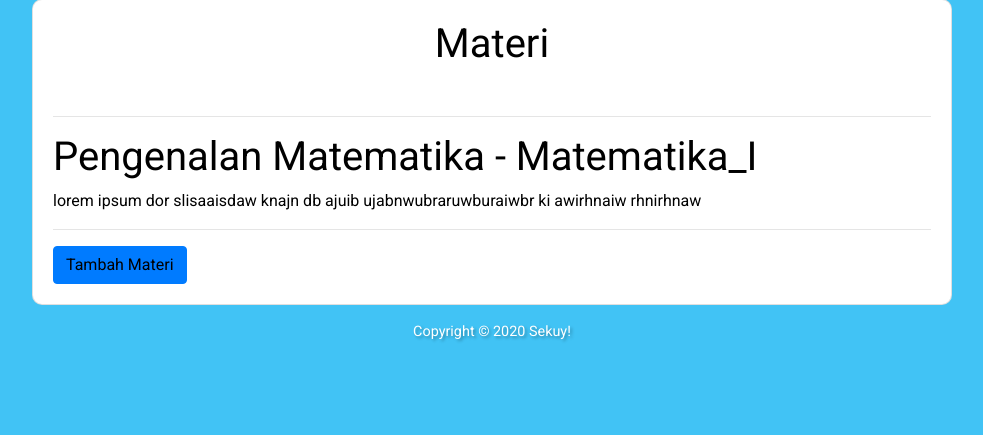
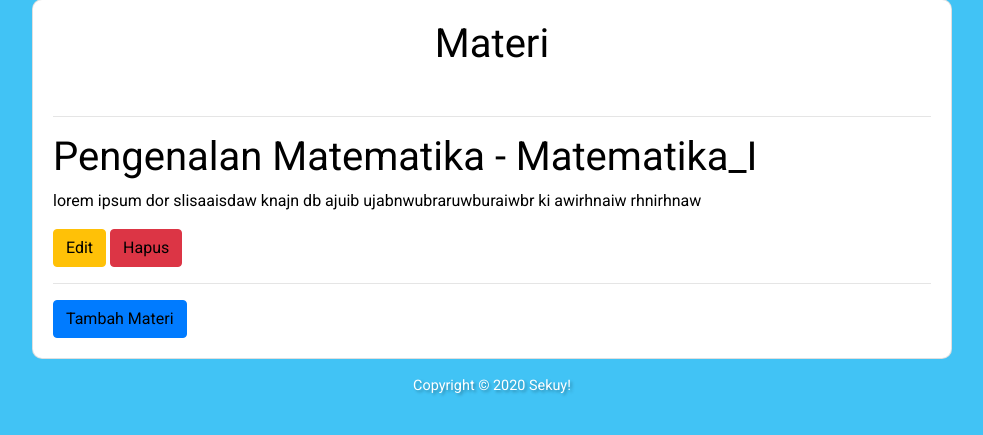
Before and after one commit to Boomski99/sekuy-versi-baru, a Django app: page /teachers/materi/ in a window 1280 px wide. Shown: the part 109-544 px from the top of the page, without its empty margins (148-1131 px from the left). Run offline with Django 3.2, Linux system fonts and the light colour scheme; data comes from the database, SQL or seed files in the repository; both versions use the stored data as it was after the commit; some libraries are stand-ins or nearby versions; some web fonts are replaced.

Commit message:
little upgrades

```diff
--- a/classroom/templates/classroom/teachers/materi.html
+++ b/classroom/templates/classroom/teachers/materi.html
@@ -8,6 +8,8 @@
     {% for materi in semua_materi %}
     <h1>{{ materi.title }} - {{ materi.slug }}</h1>
     <dd><p>{{ materi.body }}</p></dd>
+    <a class="btn btn-warning" href="{% url 'teachers:edit_materi' materi.id %}">Edit</a>
+    <a class="btn btn-danger" href="{% url 'teachers:hapus_materi' materi.id %}">Hapus</a>
     <hr>
     {% endfor %}
     <a class='btn btn-primary' href="{% url 'teachers:buat_materi' %}">Tambah Materi</a>
--- a/classroom/urls.py
+++ b/classroom/urls.py
@@ -25,11 +25,11 @@ urlpatterns = [
         path('quiz/<int:quiz_pk>/question/<int:question_pk>/delete/', teachers.QuestionDeleteView.as_view(), name='question_delete'),
         path('materi/', teachers.listMateri, name='list_materi'),
         path('materi/tambahmateri/', teachers.createMateri, name='buat_materi'),
-        path('materi/hapusmateri/', teachers.deleteMateri, name='hapus_materi'),
-        path('materi/editmateri/', teachers.updateMateri, name='edit_materi'),
+        path('materi/hapusmateri/<int:delete_id>', teachers.deleteMateri, name='hapus_materi'),
+        path('materi/editmateri/<int:update_id>', teachers.updateMateri, name='edit_materi'),
         path('video-pembelajaran/tambahvideo/', teachers.tambahVideo, name='buat_video'),
-        path('video-pembelajaran/hapusvideo/', teachers.deleteVideo, name='hapus_video'),
-        path('video-pembelajaran/editvideo/', teachers.updateVideo, name='edit_video'),
+        path('video-pembelajaran/hapusvideo/<int:delete_id>', teachers.deleteVideo, name='hapus_video'),
+        path('video-pembelajaran/editvideo/<int:update_id>', teachers.updateVideo, name='edit_video'),
         path('video-pembelajaran/', teachers.listVideoPembelajaran, name='list_video'),
     ], 'classroom'), namespace='teachers')),
 ]
--- a/classroom/views/teachers.py
+++ b/classroom/views/teachers.py
@@ -124,10 +124,6 @@ class QuizResultsView(DetailView):
 @login_required
 @teacher_required
 def question_add(request, pk):
-    # By filtering the quiz by the url keyword argument `pk` and
-    # by the owner, which is the logged in user, we are protecting
-    # this view at the object-level. Meaning only the owner of
-    # quiz will be able to add questions to it.
     quiz = get_object_or_404(Quiz, pk=pk, owner=request.user)
 
     if request.method == 'POST':
@@ -147,12 +143,6 @@ def question_add(request, pk):
 @login_required
 @teacher_required
 def question_change(request, quiz_pk, question_pk):
-    # Simlar to the `question_add` view, this view is also managing
-    # the permissions at object-level. By querying both `quiz` and
-    # `question` we are making sure only the owner of the quiz can
-    # change its details and also only questions that belongs to this
-    # specific quiz can be changed via this url (in cases where the
-    # user might have forged/player with the url params.
     quiz = get_object_or_404(Quiz, pk=quiz_pk, owner=request.user)
     question = get_object_or_404(Question, pk=question_pk, quiz=quiz)
 
@@ -293,7 +283,7 @@ def updateMateri(request,update_id):
         if materi_form.is_valid():
             materi_form.save()
 
-        return redirect('materi')
+        return redirect('teachers:list_materi')
 
     context = {
         "page_title" : "Update Materi",
```
Also changed, not shown: classroom/templates/classroom/teachers/videopembelajaran.html (+7 -2 lines), db.sqlite3.
